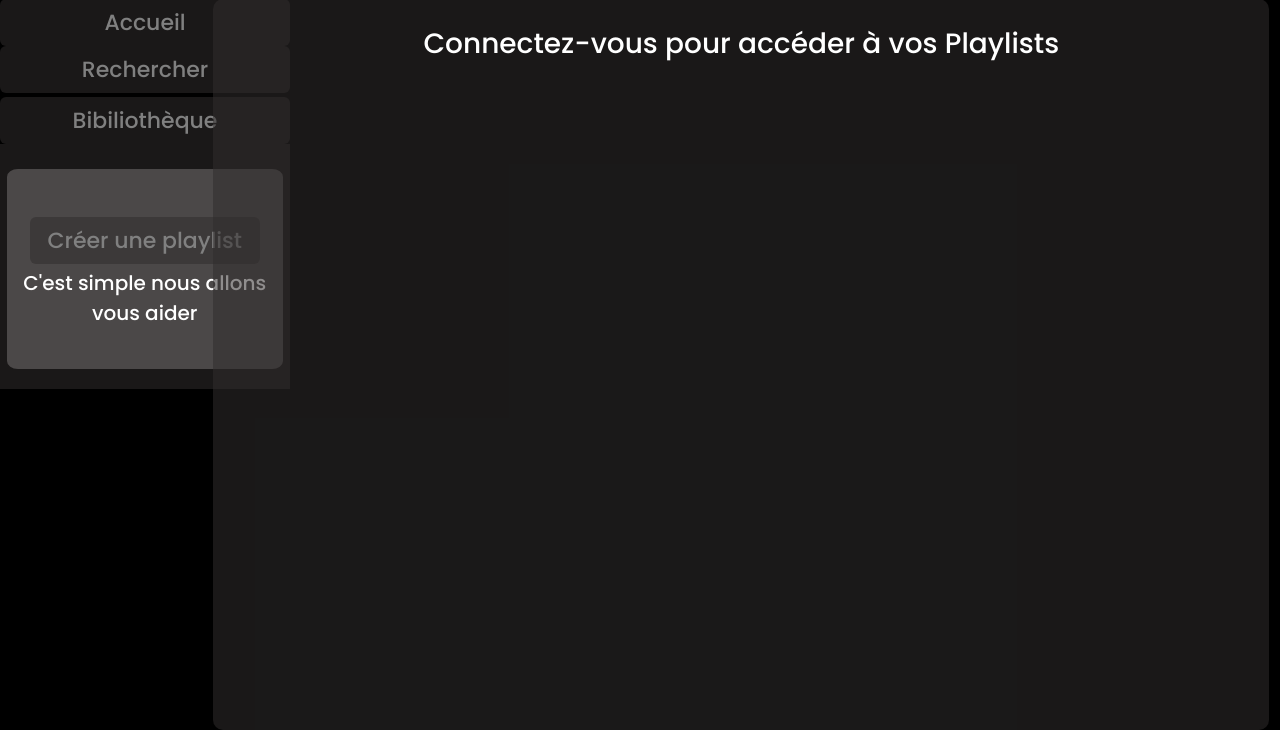
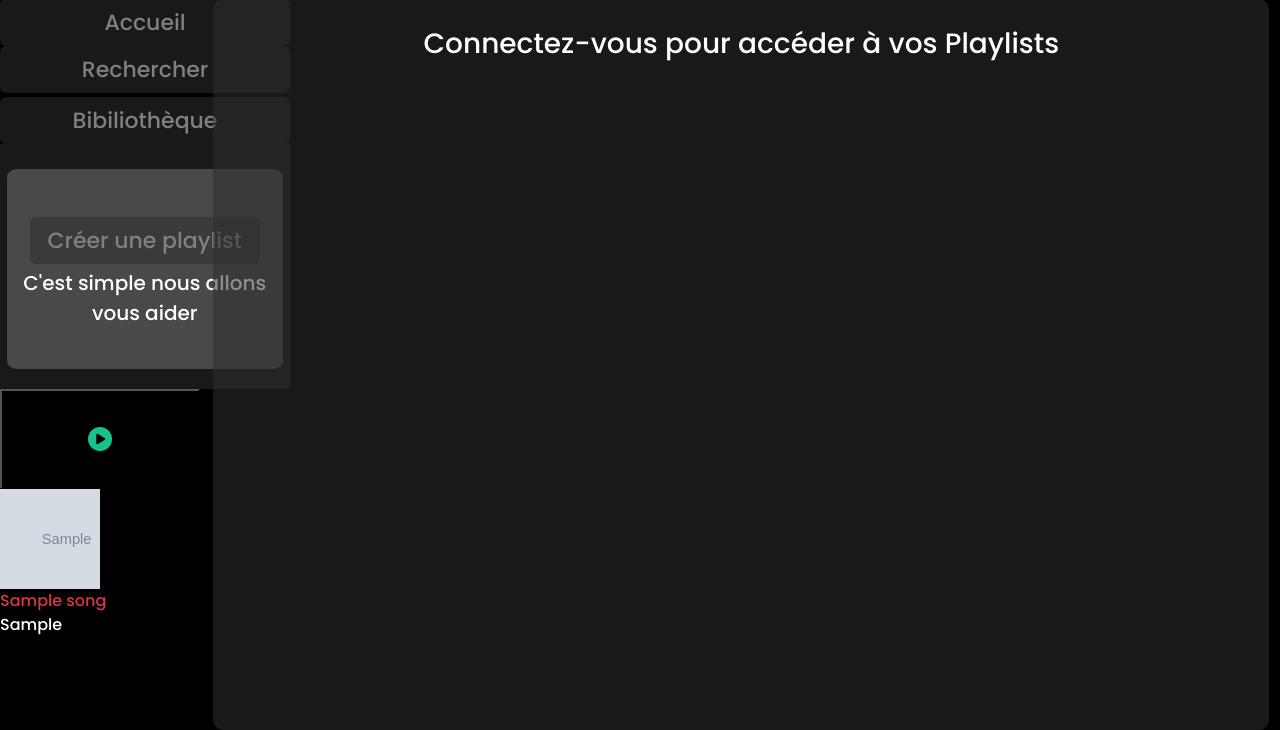
Before and after one commit to YacineMerhoum/RealSpotify, a PHP site: page / in a window 1280 px wide. Shown: the part 345-1075 px from the top of the page. Run offline with PHP 8.4, Linux system fonts and the light colour scheme; tables that the repository leaves empty or names only in its code hold one stand-in row (values such as "Sample post"); grey boxes marked "Sample" are stand-in pictures; some libraries are stand-ins or nearby versions.

Commit message:
play musique random ok

```diff
--- a/htdocs/index.php
+++ b/htdocs/index.php
@@ -2,6 +2,10 @@
 session_start();
 include "./config/verif_superglobal.php";
 require_once "./config/connexion.php";
+
+$prepareSQL = $connexion->prepare("SELECT * FROM songs ORDER BY RAND() LIMIT 1");
+$prepareSQL->execute();
+$songlist = $prepareSQL->fetch(PDO::FETCH_ASSOC)
 ?>
 
 <!DOCTYPE html>
@@ -70,14 +74,10 @@ require_once "./config/connexion.php";
 
 
 
-
-
-
-
-
+      <!-- CODE ESSAY PLAY MUSIQUE-->
 
     </div>
-</div>
+  </div>
 </div>
 
 
@@ -99,6 +99,43 @@ require_once "./config/connexion.php";
 
 
 
+
+
+
+
+
+
+
+
+
+
+
+
+
+
+
+
+
+
+      <!-- CODE BOUTON AFFICHER COVER NOM ARTISTE ET PLAY MUSIQUE -->
+
+      <div class="btnPlay">
+        <button id="playMusique"><i class="fa-solid fa-circle-play fa-xl" style="color: #15c18d;"></i></button>
+        <audio id="codeMusique" src="./music/songs/<?=$songlist['url']?>"></audio>
+      </div>
+
+      <div class="teste"  style="background-image: url('../images/<?=$songlist['cover']?>')"></div>
+
+     <div class="text-danger" ><?=$songlist['name']?></div><div class="text-white"><?=$songlist['artiste']?></div>
+
+
+
+
+
+
+
+<script src="./js/index.js"></script>
+<script src="https://kit.fontawesome.com/23471b5a81.js" crossorigin="anonymous"></script>
 <script src="https://cdn.jsdelivr.net/npm/bootstrap@5.3.2/dist/js/bootstrap.bundle.min.js" integrity="sha384-C6RzsynM9kWDrMNeT87bh95OGNyZPhcTNXj1NW7RuBCsyN/o0jlpcV8Qyq46cDfL" crossorigin="anonymous"></script>
 </body>
 </html>
--- a/htdocs/js/index.js
+++ b/htdocs/js/index.js
@@ -0,0 +1,10 @@
+    // CODE PLAY MUSIQUE ONLCICK
+
+let Play = document.querySelector('#playMusique')
+
+document.addEventListener("click", function(){
+
+    document.querySelector('#codeMusique').play();
+
+
+    })
--- a/htdocs/style/style.css
+++ b/htdocs/style/style.css
@@ -143,3 +143,28 @@ a {
 
 
 }
+
+
+
+/* Btn play*/
+
+.btnPlay {
+
+    background-color: black;
+
+}
+
+.btnPlay button {
+    height: 100px;
+    width:  200px;
+    background-color: black;
+    text-decoration: none;
+}
+
+.teste{
+
+    height: 100px;
+    width: 100px;
+    background-size: cover;
+
+}
```
Also changed, not shown: htdocs/images/Automatic.jpeg (added), htdocs/images/Bolideallemand.jpeg (added), htdocs/images/Favé-flashback.jpeg (added), htdocs/images/IlpleutàParis.jpeg (added), htdocs/images/JULlovedetoiCover.jpeg (added), htdocs/images/MeufégalePrincesse.jpeg (added), htdocs/process/play_musique.php (added), 7 other files.
